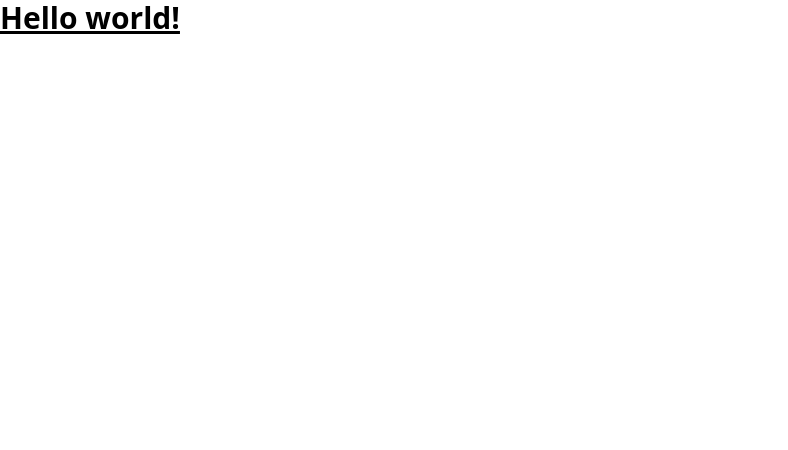
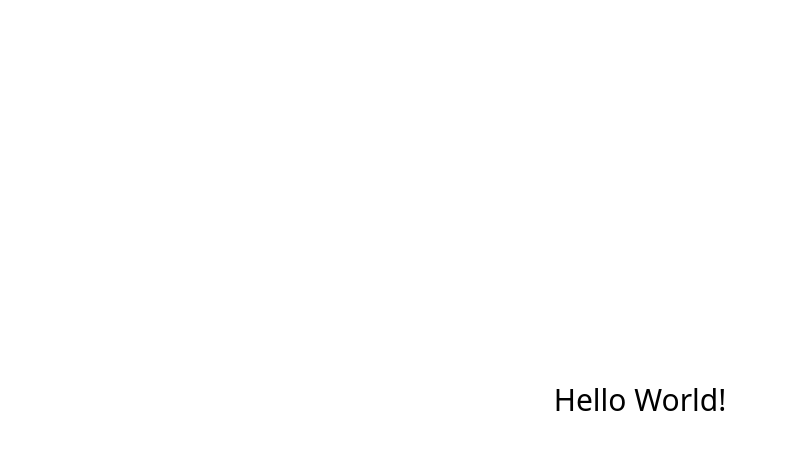
Before and after one commit to Kasui92/nextjs-boilerplate, a Next.js app: page / in a window 1280 px wide. Shown: the top 450 px of the page, without its empty margins (0-788 px from the left). Built offline with nearby package versions, Linux system fonts and the light colour scheme.

Commit message:
fix: update pages

```diff
--- a/src/pages/_app.tsx
+++ b/src/pages/_app.tsx
@@ -1,10 +1,15 @@
-import type {AppProps} from "next/app";
+import {ReactElement} from "react";
+import {AppProps} from "../client/lib/types";
 
 import '../../styles/globals.css';
 
 export default function App({
-  Component,
-  pageProps
+    Component,
+    pageProps,
+    router
 } : AppProps): JSX.Element {
-  return <Component {...pageProps} />
+    // Definisco il Layout
+    const withLayout = Component.Layout || ((page: ReactElement) => page);
+
+    return withLayout(<Component {...pageProps} />);
 }
--- a/src/pages/index.tsx
+++ b/src/pages/index.tsx
@@ -1,11 +1,14 @@
-import type { NextPage } from 'next'
+import {Page} from "../client/lib/types";
+import {getLayout} from "../client/components/layouts/CommonLayout";
 
-const IndexPage: NextPage = () => {
-  return (
-      <h1 className="text-3xl font-bold underline">
-          Hello world!
-      </h1>
-  )
+const IndexPage: Page = () => {
+    return (
+        <div className='flex flex-col items-center justify-center w-full h-screen'>
+            <h1 className='text-3xl'>Hello World!</h1>
+        </div>
+    )
 }
 
+IndexPage.Layout = getLayout
+
 export default IndexPage
```
